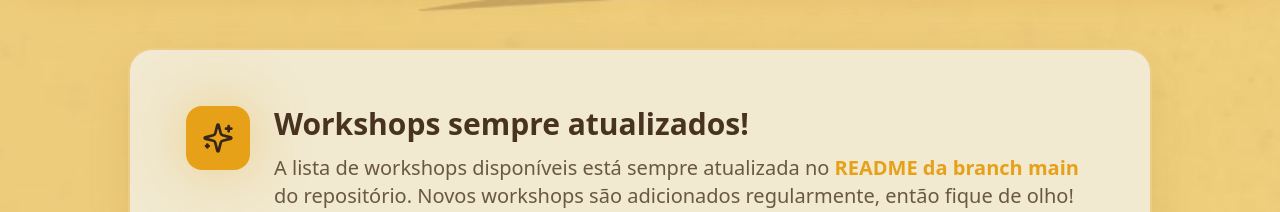
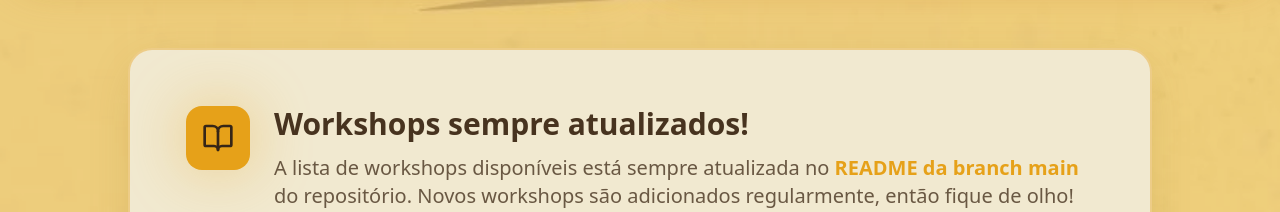
Before and after one commit to PHPcomRapadura/academy, a React (Vite) app: page / in a window 1280 px wide. Shown: the part 2380-2592 px from the top of the page. Built offline with nearby package versions, Linux system fonts and the light colour scheme; the HTML template or start-up script is replaced by a standard one.

Commit message:
Change icon to course related

```diff
--- a/src/components/HowItWorks.tsx
+++ b/src/components/HowItWorks.tsx
@@ -1,4 +1,4 @@
-import { GitBranch, GitPullRequest, CheckCircle2, Sparkles } from "lucide-react";
+import { GitBranch, GitPullRequest, CheckCircle2, Sparkles, BookOpen } from "lucide-react";
 import { useEffect, useRef, useState } from "react";
 
 const steps = [
@@ -142,7 +142,7 @@ const HowItWorks = () => {
             <div className="flex items-start gap-6">
               <div className="flex-shrink-0">
                 <div className="w-16 h-16 bg-primary rounded-2xl flex items-center justify-center shadow-glow">
-                  <Sparkles className="w-8 h-8 text-primary-foreground" />
+                  <BookOpen className="w-8 h-8 text-primary-foreground" />
                 </div>
               </div>
               <div className="space-y-3">
```
